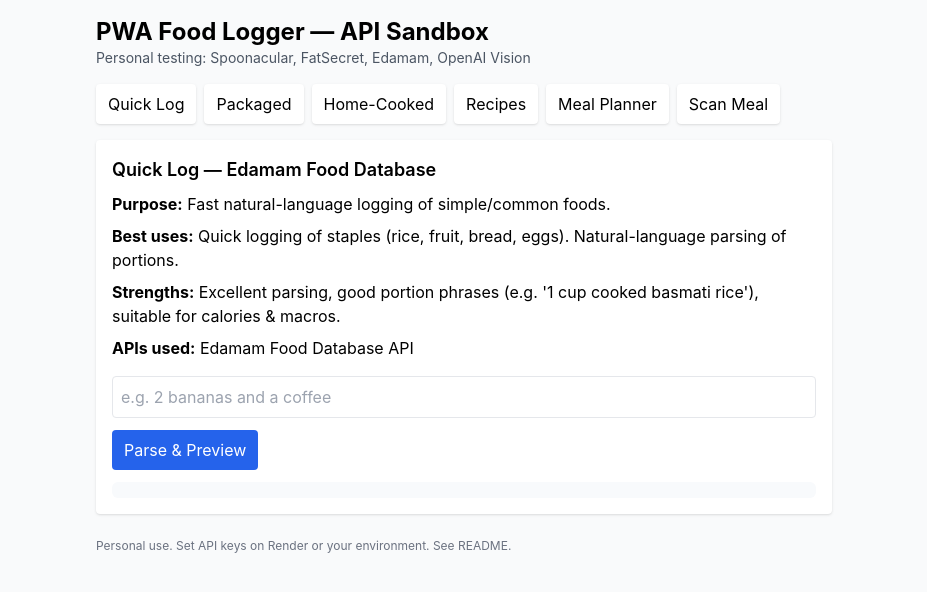
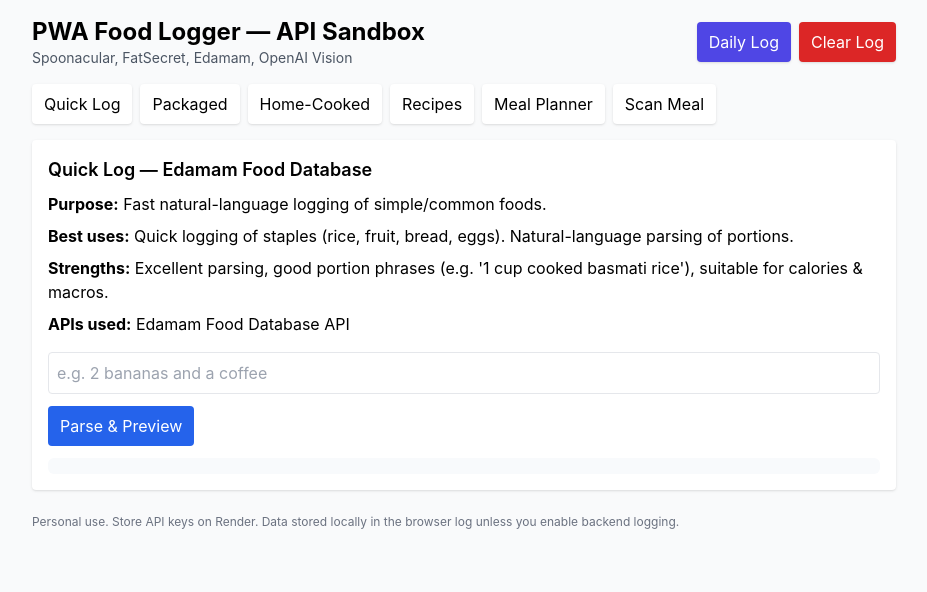
Before and after one commit to Andreupeak/pwa-food-logger, a website: page public/index.html in a window 1280 px wide. Shown: the whole page, without its empty margins (176-1103 px from the left). Drawn offline with nearby package versions, Linux system fonts and the light colour scheme.

Commit message:
Update index.html

```diff
--- a/public/index.html
+++ b/public/index.html
@@ -9,10 +9,16 @@
   <link rel="stylesheet" href="/styles.css">
 </head>
 <body class="bg-gray-50 min-h-screen">
-  <div class="max-w-3xl mx-auto p-4">
-    <header class="mb-4">
-      <h1 class="text-2xl font-bold">PWA Food Logger — API Sandbox</h1>
-      <p class="text-sm text-gray-600">Personal testing: Spoonacular, FatSecret, Edamam, OpenAI Vision</p>
+  <div class="max-w-4xl mx-auto p-4">
+    <header class="mb-4 flex items-center justify-between">
+      <div>
+        <h1 class="text-2xl font-bold">PWA Food Logger — API Sandbox</h1>
+        <p class="text-sm text-gray-600">Spoonacular, FatSecret, Edamam, OpenAI Vision</p>
+      </div>
+      <div class="flex gap-2 items-center">
+        <button id="open-log" class="px-3 py-2 bg-indigo-600 text-white rounded shadow">Daily Log</button>
+        <button id="clear-log" class="px-3 py-2 bg-red-600 text-white rounded shadow">Clear Log</button>
+      </div>
     </header>
 
     <nav class="flex gap-2 mb-4 flex-wrap">
@@ -24,11 +30,22 @@
       <button data-tab="vision" class="tab-btn px-3 py-2 bg-white rounded shadow">Scan Meal</button>
     </nav>
 
-    <main id="tab-content" class="bg-white p-4 rounded shadow"></main>
+    <main id="tab-content" class="bg-white p-4 rounded shadow min-h-[320px]"></main>
 
     <footer class="mt-6 text-xs text-gray-500">
-      Personal use. Set API keys on Render or your environment. See README.
+      Personal use. Store API keys on Render. Data stored locally in the browser log unless you enable backend logging.
     </footer>
+  </div>
+
+  <div id="log-modal" class="fixed inset-0 bg-black/40 hidden items-center justify-center">
+    <div class="bg-white rounded shadow-xl w-full max-w-2xl p-4">
+      <div class="flex items-center justify-between mb-3">
+        <h2 class="text-lg font-semibold">Daily Log</h2>
+        <button id="close-log" class="text-sm text-gray-600">Close</button>
+      </div>
+      <div id="log-list" class="space-y-2 max-h-[60vh] overflow-auto"></div>
+      <div class="mt-3 text-sm text-gray-600">Entries are saved to your device (localStorage).</div>
+    </div>
   </div>
 
   <script type="module" src="/app.js"></script>
```
